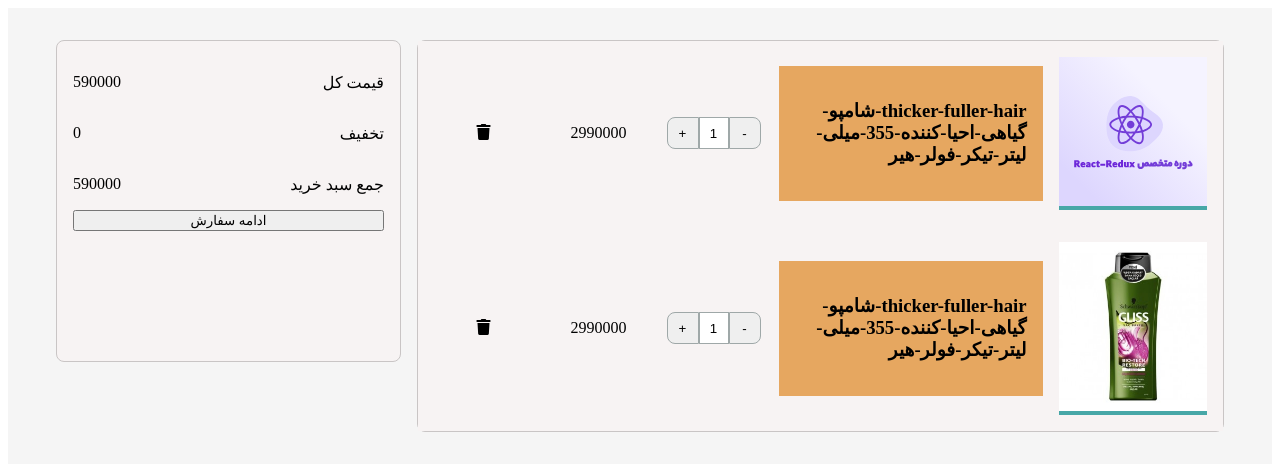
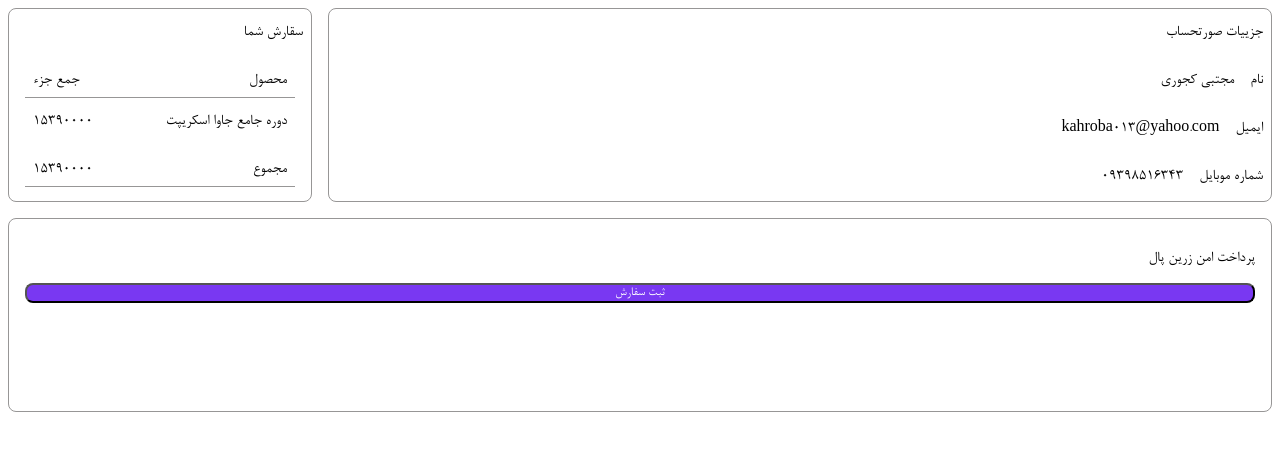
Before and after one commit to mojtaba013/online-shop-template, a plain HTML site: page index.html in a window 1280 px wide. Drawn offline with Linux system fonts and the light colour scheme; files whose address does not match are found by name.

Commit message:
checkout done!

```diff
--- a/css/cart.css
+++ b/css/cart.css
@@ -45,7 +45,6 @@
   display: flex;
   flex-direction: column;
   padding: 1rem;
-  background-color: rgb(230, 167, 96);
 }
 
 .item3-counter {
@@ -146,14 +145,42 @@ display: block;
 
   .product_container {
     display: grid;
-    grid-template-columns: 1fr 1fr 1fr;
-    grid-template-rows: 1fr 1fr;
+    grid-template-columns: 1fr 1fr 1fr 1fr;
+    grid-template-rows: auto;
     grid-template-areas:
-      "pic description description "
-      "counter price trash";
+    "pic description description description"
+    "pic description description description"
+    "pic counter trash price"
+    ;
     gap: 0.5rem;
     background-color: rgb(247, 243, 243);
     padding: 1rem;
     border-radius: 0.5rem;
   }
 }
+@media screen and (max-width:480px) {
+  .container {
+    display: flex;
+    flex-direction: column;
+    align-items: center;
+    justify-content: center;
+    padding: 1rem 2rem;
+  }
+
+  .product_container {
+    display: grid;
+    grid-template-columns: 1fr 1fr 1fr 1fr 1fr;
+    /* grid-template-rows:1fr 1fr; */
+    grid-template-areas:
+      "pic pic description description description"
+      "pic pic description description description"
+      /* "counter counter description description description" */
+
+     ". . counter price trash"
+      ;
+
+    /* background-color: rgb(247, 243, 243);     */
+    padding: 1rem;
+    border-radius: 0.5rem;
+  }
+}
--- /dev/null
+++ b/css/checkout.css
@@ -0,0 +1,90 @@
+.main {
+  gap: 1rem;
+  display: grid;
+  grid-template-columns: repeat(4, minmax(1fr));
+
+  grid-template-areas:
+    "first"
+    "second"
+    "third";
+}
+
+.first {
+  grid-area: first;
+  border: 1px solid rgb(151, 150, 150);
+  border-radius: 0.5rem;
+
+  line-height: 0;
+}
+
+.first > p,
+.second > p {
+  padding: 0.5rem;
+}
+
+.second {
+  grid-area: second;
+  border: 1px solid rgb(151, 150, 150);
+  border-radius: 0.5rem;
+
+  line-height: 0;
+}
+
+.third {
+  grid-area: third;
+  border: 1px solid rgb(151, 150, 150);
+  border-radius: 0.5rem;
+
+  padding: 1rem;
+}
+
+.third button {
+  width: 100%;
+  background-color: rgb(121 56 242);
+  color: rgb(255, 255, 255);
+  border-radius: 0.5rem;
+  font-family: inherit;
+}
+
+.name,
+.email,
+.mobile,
+.product,
+.course,
+.total {
+  display: flex;
+  flex-direction: row;
+  justify-content: space-between;
+  padding: 0.5rem;
+}
+.product,
+.total {
+  padding-bottom: 0;
+  margin: 0 1rem 0 1rem;
+
+  border-bottom: 1px solid rgb(151, 150, 150);
+}
+.course {
+  margin: 0 1rem 0 1rem;
+}
+
+@media screen and (min-width: 640px) {
+  .name,
+  .email,
+  .mobile {
+    justify-content: flex-start;
+    gap: 1rem;
+  }
+}
+
+@media screen and (min-width: 768px) {
+  .main {
+    gap: 1rem;
+    display: grid;
+    grid-template-columns: repeat(4, minmax(0, 1fr));
+    grid-template-rows: repeat(2, minmax(0, 1fr));
+    grid-template-areas:
+      "first first first second"
+      "third third third third";
+  }
+}
--- a/index.html
+++ b/index.html
@@ -1,98 +1,49 @@
 <!DOCTYPE html>
 <html lang="en" dir="rtl">
-
 <head>
     <meta charset="UTF-8">
     <meta http-equiv="X-UA-Compatible" content="IE=edge">
     <meta name="viewport" content="width=device-width, initial-scale=1.0">
-    <link rel="stylesheet" href="css/cart.css">
-    <link href="https://use.fontawesome.com/releases/v5.0.1/css/all.css" rel="stylesheet" />
+    <link rel="stylesheet" href="css/checkout.css">
+    <link rel="stylesheet" href="css/fonts.css">
     <title>Document</title>
 </head>
-
 <body>
-    <div class="container">
-        <section class="box1">
-            <div class="product_container">
-                <div class="item1-image">
-                    <img src="images/React.svg" alt="">
-                </div>
-                <div class="item2-description">
-                    <h3>thicker-fuller-hair-شامپو-گیاهی-احیا-کننده-355-میلی-لیتر-تیکر-فولر-هیر</h3>
-
-                    <!-- <div class="quantity">
-            <button class="minus">-</button>
-            <input class="count" value="1"></input>
-            <button class="plus">+</button>
-        </div> -->
-                </div>
-                <div class="item3-counter">
-                    <div class="add__remove">
-                        <button class="minus">-</button>
-                        <input class="count" value="1"></input>
-                        <button class="plus">+</button>
-                    </div>
-
-                </div>
-                <div class="item4-price">2990000</div>
-                <div class="item5-trash">
-                    <i class="fas fa-trash"></i>
-                </div>
-
+    <div class="main">
+        <section class="first">
+            <p>جزییات صورتحساب</p>
+            <div class="name">
+                <p>نام</p>
+                <p>مجتبی کجوری</p>
             </div>
-            <!-- ******** -->
-            <div class="product_container">
-                <div class="item1-image">
-                    <img src="images/123.jpg" alt="">
-                </div>
-                <div class="item2-description">
-                    <h3>thicker-fuller-hair-شامپو-گیاهی-احیا-کننده-355-میلی-لیتر-تیکر-فولر-هیر</h3>
-
-                    <!-- <div class="quantity">
-<button class="minus">-</button>
-<input class="count" value="1"></input>
-<button class="plus">+</button>
-</div> -->
-                </div>
-                <div class="item3-counter">
-                    <div class="add__remove">
-                        <button class="minus">-</button>
-                        <input class="count" value="1"></input>
-                        <button class="plus">+</button>
-                    </div>
-
-                </div>
-                <div class="item4-price">2990000</div>
-                <div class="item5-trash">
-                    <i class="fas fa-trash"></i>
-                </div>
-
+            <div class="email">
+                <p>ایمیل</p>
+                <p>kahroba013@yahoo.com</p>
             </div>
-
+            <div class="mobile">
+                <p>شماره موبایل</p>
+                <p>09398516343</p>
+            </div>
         </section>
-
-        <section class="box2">
-            <div class="box2_description">
-                <div class="description__price">
-                    <p>قیمت کل</p>
-                    <p>590000</p>
-                </div>
-                <div class="description__takhfif">
-                    <p>تخفیف</p>
-                    <p>0</p>
-                </div>
-                <div class="description__total">
-                    <p>جمع سبد خرید</p>
-                    <p>590000</p>
-                </div>
-                <div class="description__submit">
-                    <button>ادامه سفارش</button>
-                </div>
+        <section class="second">
+            <p>سقارش شما</p>
+            <div class="product">
+                <p>محصول</p>
+                <p>جمع جزء</p>
             </div>
-
-
+            <div class="course">
+                <p>دوره جامع جاوا اسکریپت</p>
+                <p>15390000</p>
+            </div>
+            <div class="total">
+                <p>مجموع</p>
+                <p>15390000</p>
+            </div>
+        </section>
+        <section class="third">
+            <p>پرداخت امن زرین پال</p>
+            <button>ثبت سفارش</button>
         </section>
     </div>
 </body>
-
 </html>
```
Also changed, not shown: cart.html (added, +98 -0 lines), index2..html (deleted, +0 -48 lines).
